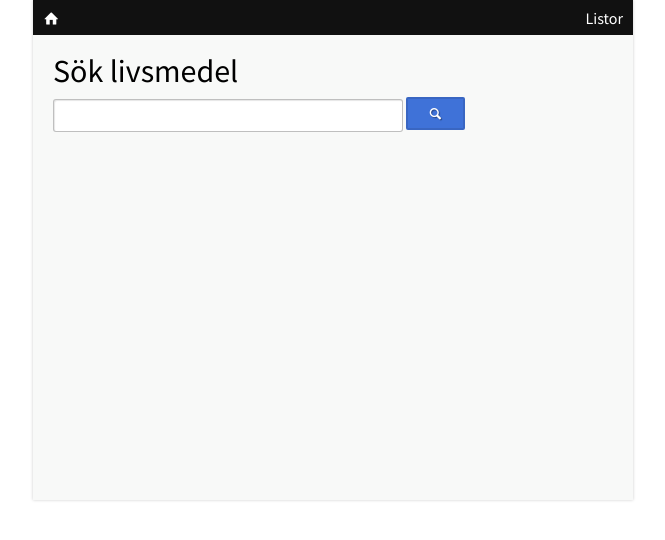
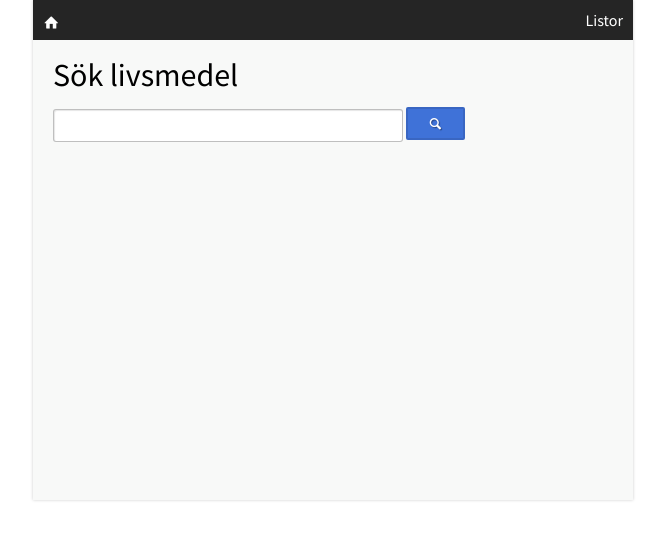
Before and after one commit to richardsweeney/angular-mat, a plain HTML site: page index.html in a window 1280 px wide. Shown: the whole page, without its empty margins (307-972 px from the left). Drawn offline with nearby package versions, Linux system fonts and the light colour scheme.

Commit message:
More stylish styles

```diff
--- a/js/app.js
+++ b/js/app.js
@@ -156,10 +156,14 @@ function HomeCtrl( $scope, $location, matApi, lists ) {
     $scope.search = function() {
         $scope.message = ''
 
-        if ( '' === $scope.searchTerm )
+        if ( '' === $scope.searchTerm ) {
             $scope.message = 'Vänligen ange ett sökord'
-        else
+
+        } else {
             $location.path( '/search/' + $scope.searchTerm )
+            document.activeElement.blur()
+
+        }
 
     }
 
@@ -195,7 +199,6 @@ function FoodstuffCtrl( $scope, $routeParams, matApi, lists ) {
         .getFoodstuff( $routeParams.id )
         .then( function ( data ) {
 
-            // Prepare the foodstuff object
             $scope.foodstuff = {
                 name: data.name,
                 properties: [
--- a/sass/main.scss
+++ b/sass/main.scss
@@ -32,6 +32,7 @@
 
 body {
     font-family: 'Source Sans Pro', sans-serif;
+    line-height: 1.3;
     -webkit-text-size-adjust: 115%;
 }
 
@@ -60,9 +61,10 @@ nav {
     max-width: 600px;
     margin-left: -20px;
     width: 100%;
-    background: #111;
+    background: rgba( #000, 0.85 );
     color: #fff;
-    height: 35px;
+    height: 40px;
+    z-index: 100;
     a {
         color: #fff;
         padding: 10px;
@@ -142,14 +144,13 @@ a {
 
 
 .list {
-    max-width: 350px;
     margin-bottom: 30px;
     li {
         @include clearfix;
     }
     a {
         float: left;
-        padding: 10px;
+        padding: 10px 30px 10px 10px;
         background: #fff;
         color: #333;
         width: 80%;
```
Also changed, not shown: css/main.css.
